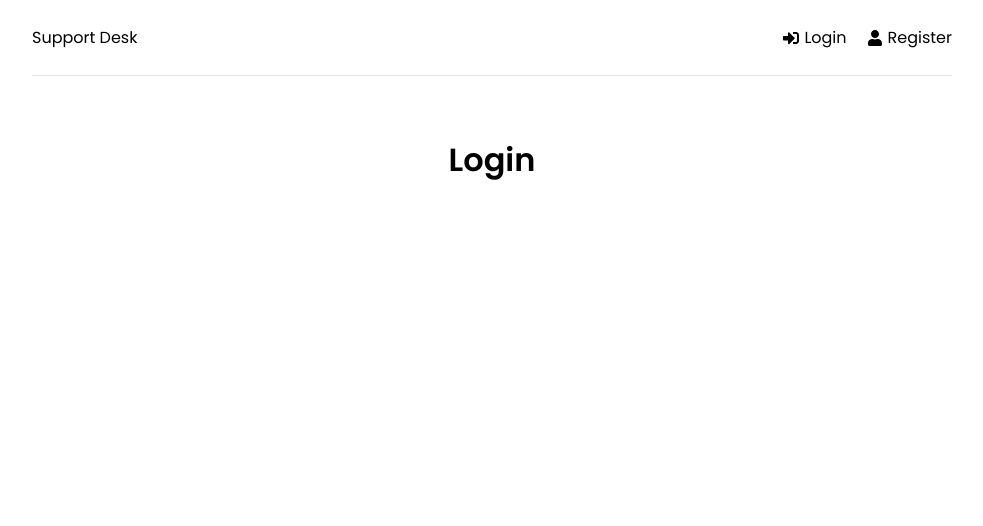
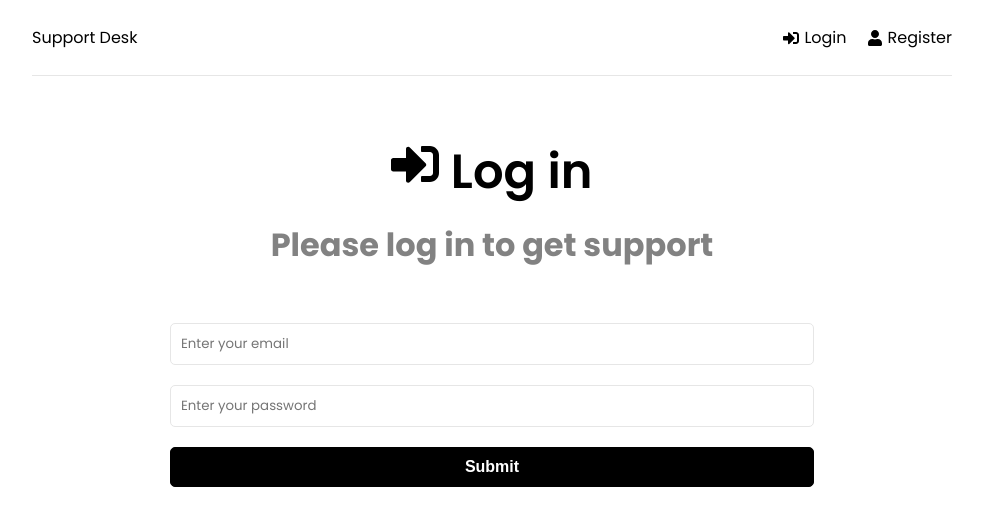
Before and after one commit to Fraser-Dunn/support-desk, a React (Create React App) app in the folder frontend/: page /login in a window 1280 px wide. Shown: the top 526 px of the page, without its empty margins (148-1131 px from the left). Built offline with nearby package versions, Linux system fonts and the light colour scheme.

Commit message:
Log in page set up

```diff
--- a/frontend/src/pages/Login.jsx
+++ b/frontend/src/pages/Login.jsx
@@ -1,10 +1,69 @@
-import React from 'react'
+import React from "react";
+//import { toast } from "react-toastify";
+import { useState } from "react";
+import { FaSignInAlt } from "react-icons/fa";
 
 const Login = () => {
-  return (
-    <div><h1>
-      Login</h1></div>
-  )
-}
+   const [formData, setFormData] = useState({
+      email: "",
+      password: "",
+   });
 
-export default Login
+   const { email, password } = formData;
+
+   const onChange = (e) => {
+      setFormData((prevState) => ({
+         ...prevState,
+         [e.target.name]: e.target.value,
+      }));
+   };
+
+   const onSubmit = (e) => {
+      e.preventDefault();
+   };
+
+   return (
+      <>
+         <section className="heading">
+            <h1>
+               <FaSignInAlt /> Log in
+            </h1>
+            <p>Please log in to get support</p>
+         </section>
+
+         <section className="form">
+            <form onSubmit={onSubmit}>
+               <div className="form-group">
+                  <input
+                     type="email"
+                     className="form-control"
+                     id="email"
+                     name="email"
+                     value={email}
+                     onChange={onChange}
+                     placeholder="Enter your email"
+                     required
+                  />
+               </div>
+               <div className="form-group">
+                  <input
+                     type="password"
+                     className="form-control"
+                     id="password"
+                     name="password"
+                     value={password}
+                     onChange={onChange}
+                     placeholder="Enter your password"
+                     required
+                  />
+               </div>
+               <div className="form-group">
+                  <button className="btn btn-block">Submit</button>
+               </div>
+            </form>
+         </section>
+      </>
+   );
+};
+
+export default Login;
```
